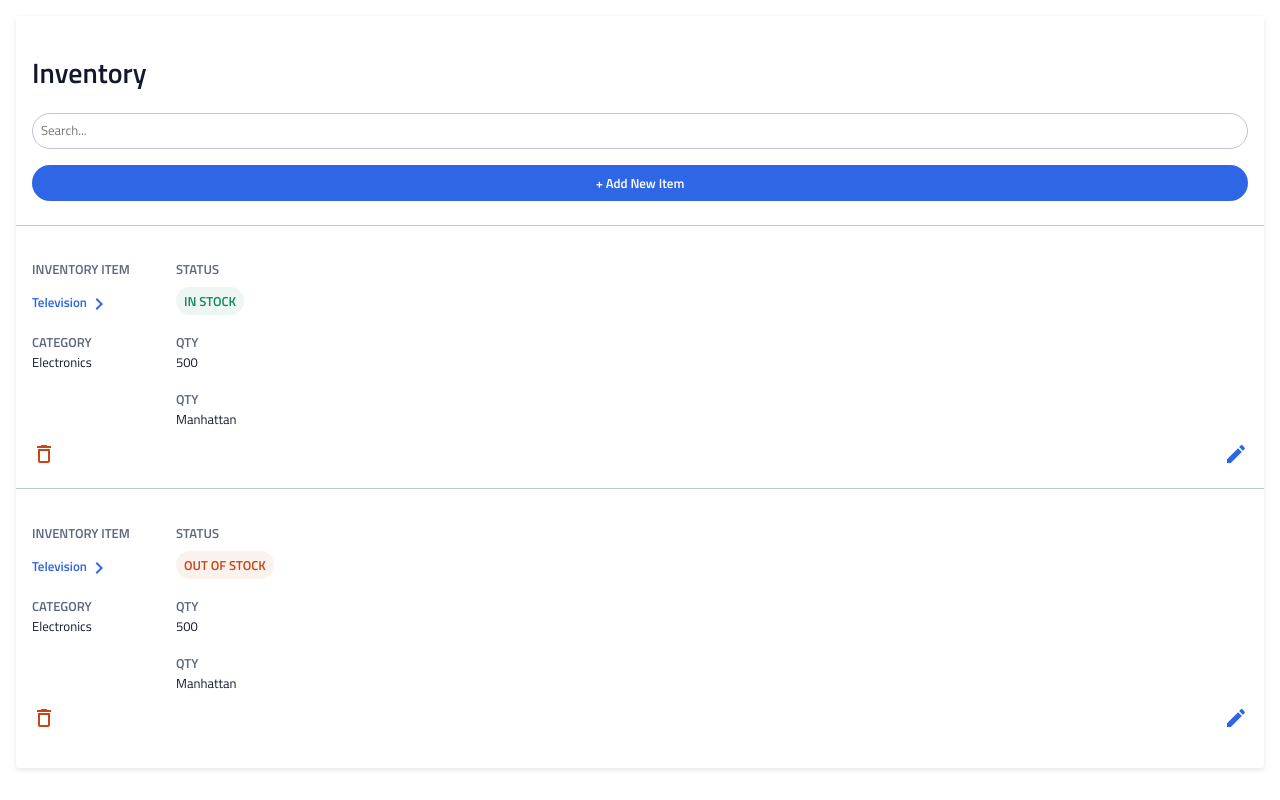
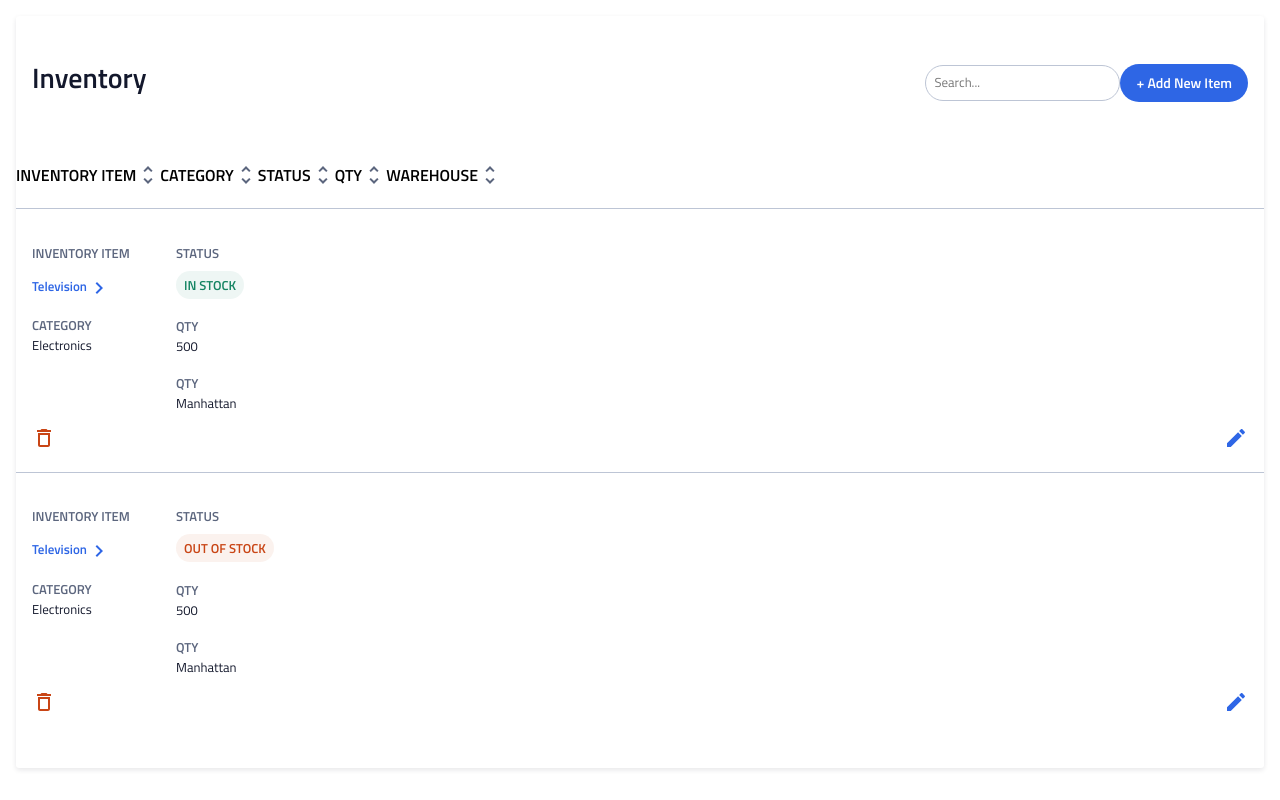
Before and after one commit to mainanchung/instock-client, a React (Create React App) app: page /inventories in a window 1280 px wide. Built offline with nearby package versions, Linux system fonts and the light colour scheme.

Commit message:
start tablet

```diff
--- a/src/Pages/InventoriesPage/InventoriesPage.scss
+++ b/src/Pages/InventoriesPage/InventoriesPage.scss
@@ -12,23 +12,38 @@
     border-radius: 3px;
     text-align: left;
     padding:1rem 0;
+
+    @include tablet{
+        padding:2rem 0;
+        }
     }
 
     &__top{
         display: flex;
         flex-direction: column;
         padding: 0 1rem 1.5rem 1rem;
+
+        @include tablet{
+        flex-direction: row;
+        justify-content: space-between;
+        }
     }
 
     &__title{
         font-weight: 600;
         font-size: 1.75rem;
         color: $Instock-Black;
+        margin-top: 0.5rem;
     }
 
     &__function{
         display: flex;
         flex-direction: column;
+
+        @include tablet{
+            flex-direction: row;
+            align-items: center
+            }
 
         &--btn{
             @include mobile-primaryBtn;
@@ -36,6 +51,12 @@
             border: none;
             font-size: 0.813rem;
             margin-top: 1rem;
+
+            @include tablet{
+                @include table_desck-primaryBtn;
+                margin: 0;
+
+            }
           }
         &--search{
             height: 2.25rem;
@@ -43,7 +64,6 @@
             border: 1px solid $Cloud;
             border-radius: 20px;
             padding: 0.5rem;
-
 
             &::placeholder{
                 font-family: 'Titillium Web';
@@ -56,17 +76,13 @@
     &__list{
         display: flex;
         flex-direction: column;
-    }
-
-    &__list{
         border-top: 1px $Cloud solid;
         padding: 1rem;
+
     }
-
     &__content{
         display: flex;
         flex-direction: row;
-
 
         &--left{
             width: 9rem;
@@ -76,7 +92,6 @@
             display: flex;
             justify-content: space-between;
         }
-
     }
 
     &__subtitle--mobile{
@@ -85,9 +100,16 @@
         color: $Slate;
         margin-bottom: 0%;
     }
-
     &__subtitle--desk_tablet{
         display: none;
+
+        @include tablet{
+            display: flex;
+        }
+    }
+
+    &__subtitle--box{
+        display: flex;
     }
 
     &__item-text{
```
